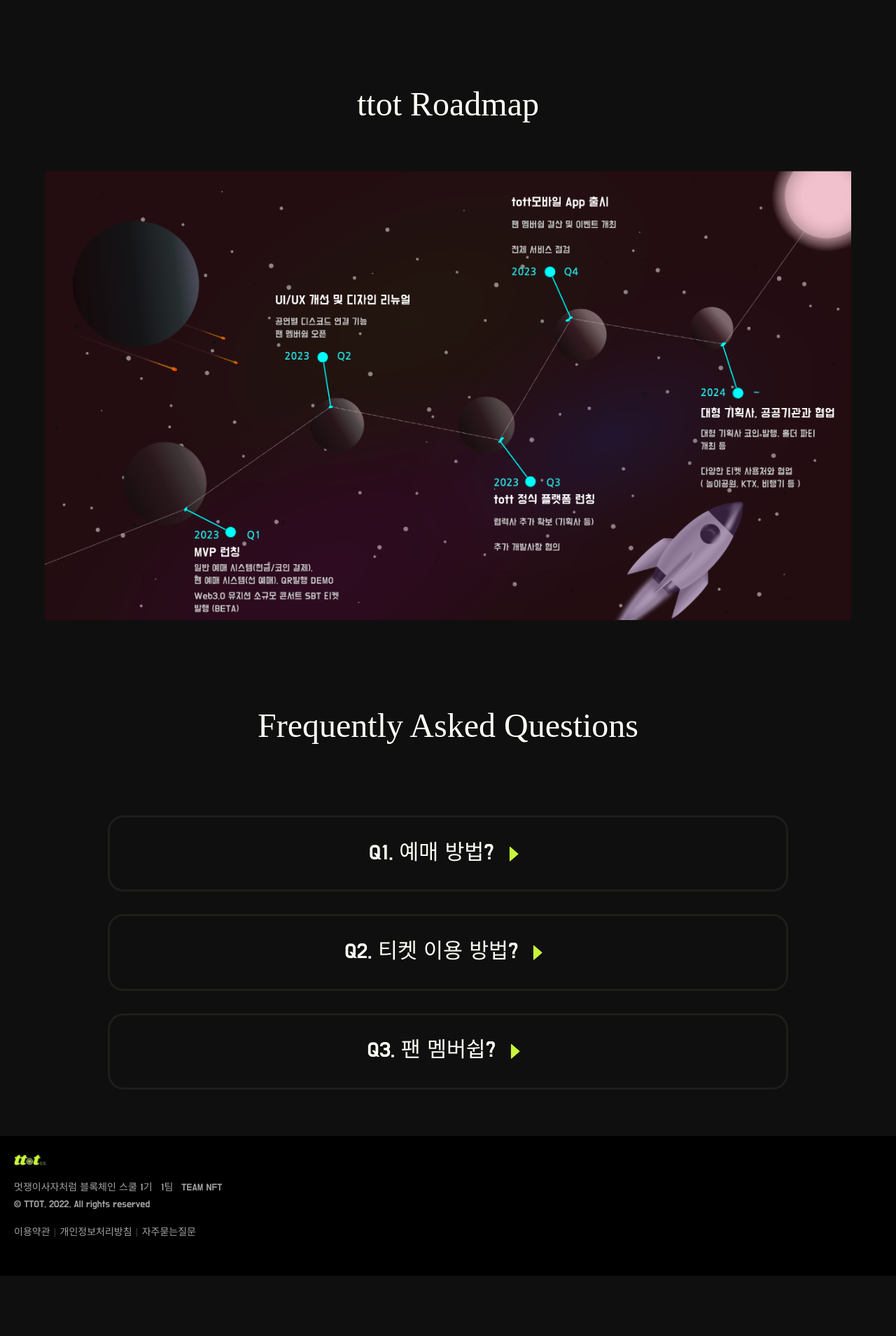
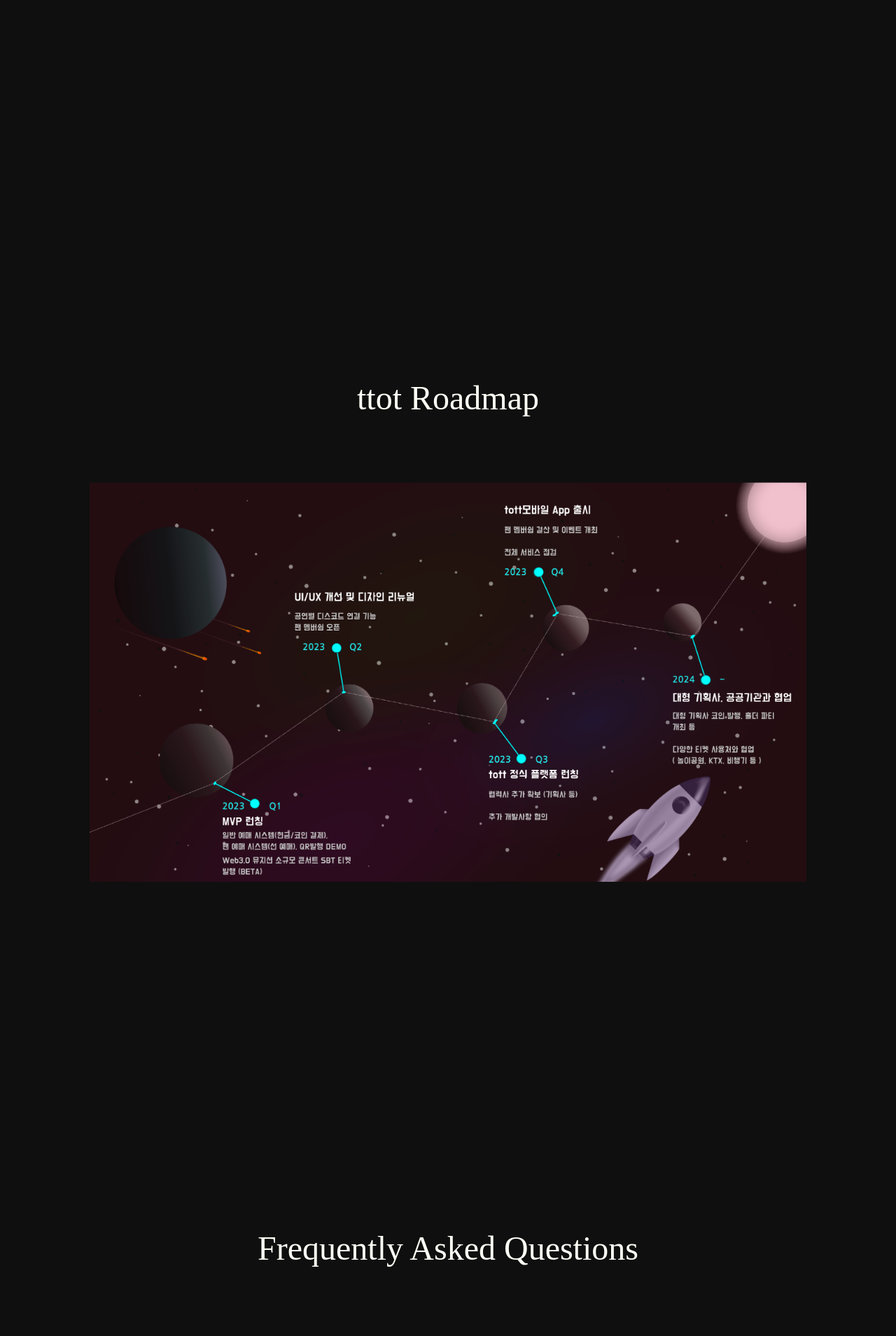
Before and after one commit to teamNFT-likelion/SBT-ticket-client, a React (Create React App) app: page / in a window 1280 px wide. Shown: the part 5051-6960 px from the top of the page at 70% size. Before the commit the page ends 6874 px from the top, so only its background shows below. Built offline with nearby package versions, Linux system fonts and the light colour scheme; a web font is replaced by a local one.

Commit message:
fix: Roadmap, FAQ 간격 수정

```diff
--- a/src/components/pages/main/FAQArea.jsx
+++ b/src/components/pages/main/FAQArea.jsx
@@ -6,12 +6,17 @@
 import * as colors from '@styles/colors';
 import { Column, Title } from '@components/atoms/wrapper.style';
 
-export const ContentsContainer = styled(Column)`
+const Container = styled(Column)`
+  align-items: center;
   justify-content: center;
+  margin-bottom: 300px;
+`;
+
+
+const ContentsContainer = styled(Column)`
   line-height: 150%;
   font-size: 1.5rem;
   text-align: left;
-  align-items: center;
   margin-top: 3rem;
   overflow: hidden;
   padding: 0.5rem 1.5rem;
@@ -43,15 +48,15 @@
 
 const TitleColumn = styled(Column)`
   white-space: nowrap;
-  margin: 11vh;
+  margin: 500px 0 6rem 0;
   position: relative;
 
   ${lg`
-    margin: 10vh 44px;
+    margin: 250px 0 2rem 0 ;
   `}
 
   ${sm`
-    margin: 0 33px 5vh 33px;
+    margin: 150px 0 100px0;
   `}
 `;
 
@@ -127,7 +132,7 @@
 
 const FAQArea = forwardRef((props, ref) => {
   return (
-    <>
+    <Container>
       <TitleColumn>
         <Anchor ref={ref} />
           <Title>Frequently Asked Questions</Title>
@@ -135,7 +140,7 @@
       <Q1/>
       <Q2/>
       <Q3/>
-    </>
+    </Container>
   );
 });
 
--- a/src/components/pages/main/RoadmapArea.jsx
+++ b/src/components/pages/main/RoadmapArea.jsx
@@ -5,33 +5,20 @@
 import Anchor from '@components/atoms/Anchor';
 import { Column, Title } from '@components/atoms/wrapper.style';
 
-const Container = styled('div')`
-  width: 90%;
-  height: 90vh;
-  background: url(${bgRoadmap}) no-repeat center;
-  background-size: contain;
-  justify-content: center;
-
-  ${lg`
-    margin: 0px 44px;
-    height: 60vh;
-  `}
-
-  ${sm`
-    margin: 0px 33px;
-  `}
-`;
-
 
 const TitleColumn = styled(Column)`
   white-space: nowrap;
   margin-top: 15vh;
   position: relative;
   align-items: center;
-  margin: 5rem 0 2rem 0;
+  margin: 500px 0 6rem 0;
+
+  ${lg`
+    margin: 250px 0 2rem 0 ;
+  `}
 
   ${sm`
-    margin: 5rem 0 0 0;
+    margin: 150px 0 100px0;
   `}
 `;
 
@@ -43,7 +30,7 @@
         <Anchor ref={ref} />
           <Title>ttot Roadmap</Title>
       </TitleColumn>
-      <Container />
+      <img src={bgRoadmap} alt="bgRoadmap" style={{ height: 'auto', width:'80vw'}} />
     </>
   );
 });
```
